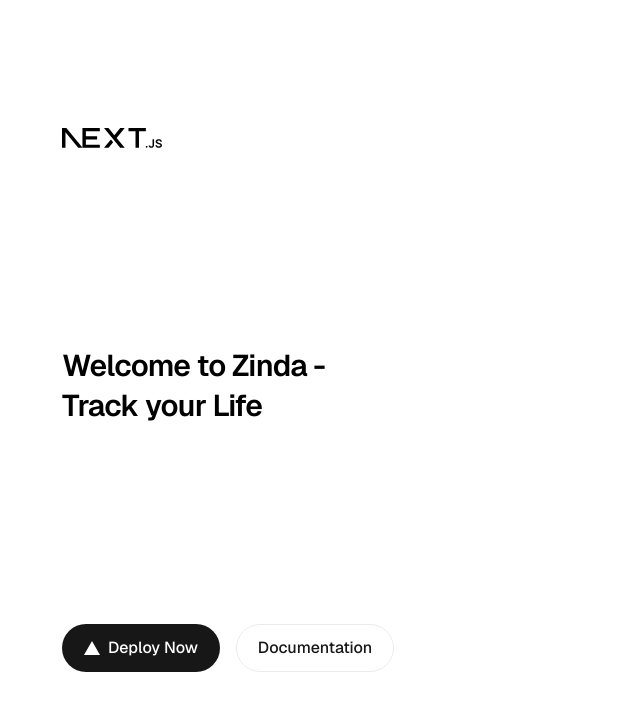
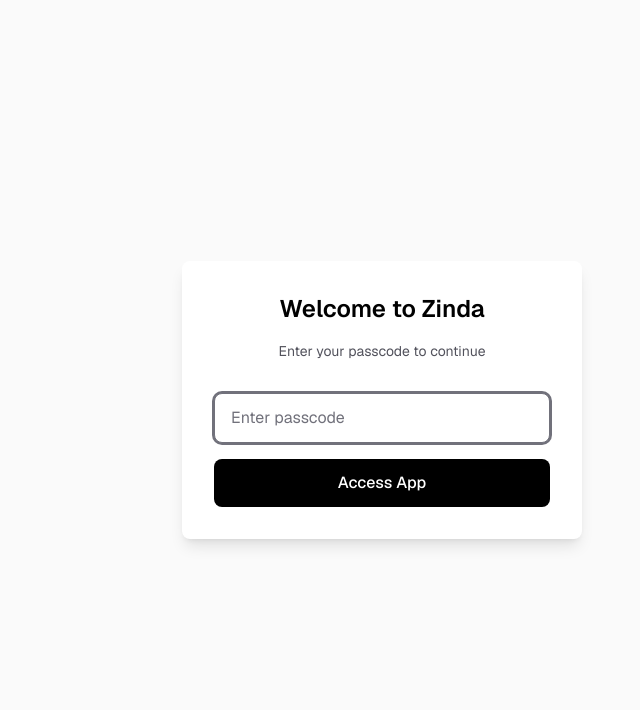
Before and after one commit to schoudha/zinda, a Next.js app: page / in a window 1280 px wide. Shown: the top 710 px of the page, without its empty margins (258-898 px from the left). Built offline with nearby package versions, Linux system fonts and the light colour scheme.

Commit message:
Add authentication feature with passcode input and loading state

```diff
--- a/app/page.tsx
+++ b/app/page.tsx
@@ -1,9 +1,98 @@
+"use client";
+
 import Image from "next/image";
+import { useState, useEffect } from "react";
+
+const PASSCODE = "zinda"; // Default passcode - you can change this
 
 export default function Home() {
+  const [isAuthenticated, setIsAuthenticated] = useState(false);
+  const [passcode, setPasscode] = useState("");
+  const [error, setError] = useState("");
+  const [isLoading, setIsLoading] = useState(true);
+
+  useEffect(() => {
+    // Check if user is already authenticated
+    const authStatus = localStorage.getItem("zinda_authenticated");
+    if (authStatus === "true") {
+      setIsAuthenticated(true);
+    }
+    setIsLoading(false);
+  }, []);
+
+  const handleSubmit = (e: React.FormEvent) => {
+    e.preventDefault();
+    setError("");
+
+    if (passcode === PASSCODE) {
+      setIsAuthenticated(true);
+      localStorage.setItem("zinda_authenticated", "true");
+      setPasscode("");
+    } else {
+      setError("Incorrect passcode. Please try again.");
+      setPasscode("");
+    }
+  };
+
+  const handleLogout = () => {
+    setIsAuthenticated(false);
+    localStorage.removeItem("zinda_authenticated");
+  };
+
+  if (isLoading) {
+    return (
+      <div className="flex min-h-screen items-center justify-center bg-zinc-50 font-sans dark:bg-black">
+        <div className="text-zinc-600 dark:text-zinc-400">Loading...</div>
+      </div>
+    );
+  }
+
+  if (!isAuthenticated) {
+    return (
+      <div className="flex min-h-screen items-center justify-center bg-zinc-50 font-sans dark:bg-black">
+        <div className="w-full max-w-md px-6">
+          <div className="flex flex-col items-center gap-8 rounded-lg bg-white p-8 shadow-lg dark:bg-zinc-900">
+            <div className="flex flex-col items-center gap-4">
+              <h1 className="text-2xl font-semibold text-black dark:text-zinc-50">
+                Welcome to Zinda
+              </h1>
+              <p className="text-sm text-zinc-600 dark:text-zinc-400">
+                Enter your passcode to continue
+              </p>
+            </div>
+            <form onSubmit={handleSubmit} className="w-full space-y-4">
+              <div>
+                <input
+                  type="password"
+                  value={passcode}
+                  onChange={(e) => setPasscode(e.target.value)}
+                  placeholder="Enter passcode"
+                  className="w-full rounded-lg border border-zinc-300 bg-white px-4 py-3 text-black placeholder-zinc-500 focus:border-zinc-500 focus:outline-none focus:ring-2 focus:ring-zinc-500 dark:border-zinc-700 dark:bg-zinc-800 dark:text-zinc-50 dark:placeholder-zinc-400 dark:focus:border-zinc-600 dark:focus:ring-zinc-600"
+                  autoFocus
+                />
+                {error && (
+                  <p className="mt-2 text-sm text-red-600 dark:text-red-400">
+                    {error}
+                  </p>
+                )}
+              </div>
+              <button
+                type="submit"
+                className="w-full rounded-lg bg-black px-4 py-3 font-medium text-white transition-colors hover:bg-zinc-800 dark:bg-zinc-50 dark:text-black dark:hover:bg-zinc-200"
+              >
+                Access App
+              </button>
+            </form>
+          </div>
+        </div>
+      </div>
+    );
+  }
+
   return (
     <div className="flex min-h-screen items-center justify-center bg-zinc-50 font-sans dark:bg-black">
       <main className="flex min-h-screen w-full max-w-3xl flex-col items-center justify-between py-32 px-16 bg-white dark:bg-black sm:items-start">
+        <div className="flex w-full items-center justify-between">
           <Image
             className="dark:invert"
             src="/next.svg"
@@ -12,6 +101,13 @@
             height={20}
             priority
           />
+          <button
+            onClick={handleLogout}
+            className="rounded-lg border border-zinc-300 px-4 py-2 text-sm text-zinc-700 transition-colors hover:bg-zinc-100 dark:border-zinc-700 dark:text-zinc-300 dark:hover:bg-zinc-800"
+          >
+            Logout
+          </button>
+        </div>
         <div className="flex flex-col items-center gap-6 text-center sm:items-start sm:text-left">
           <h1 className="max-w-xs text-3xl font-semibold leading-10 tracking-tight text-black dark:text-zinc-50">
             Welcome to Zinda - Track your Life
```
Lines whose indentation alone changed are shown as unchanged.
